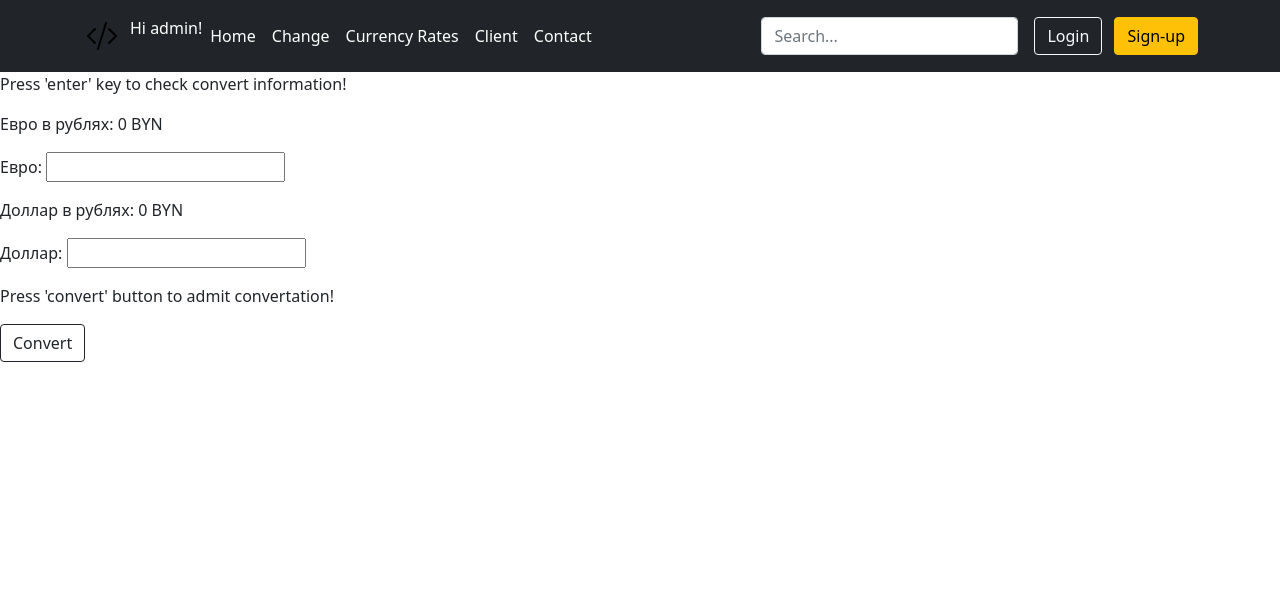
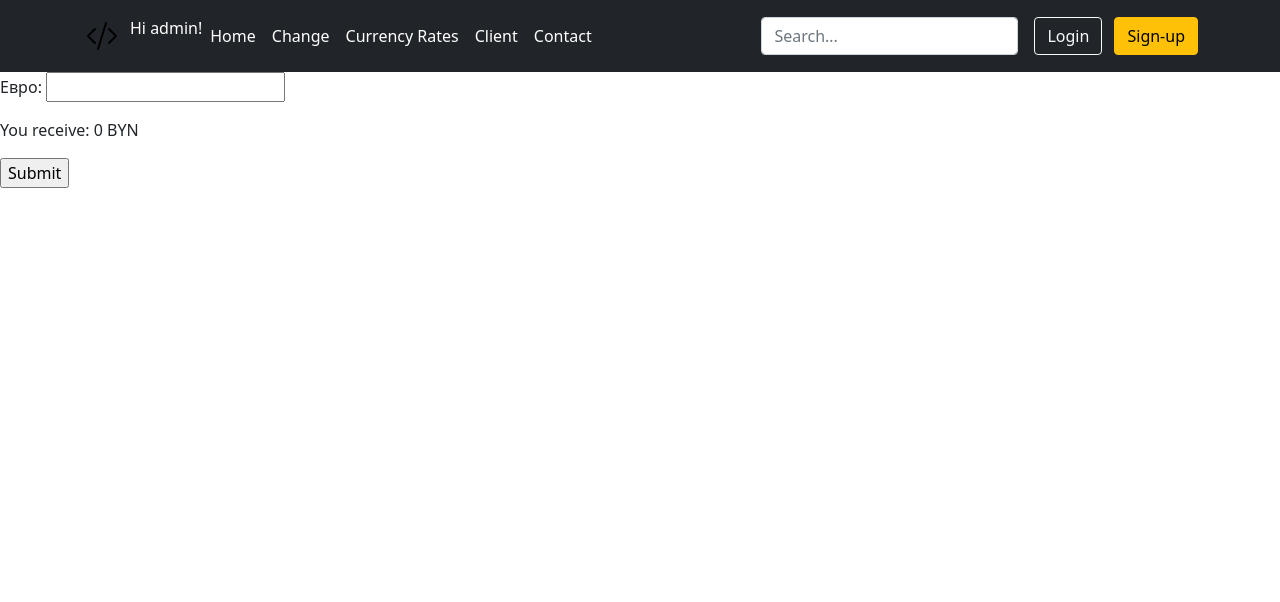
Before and after one commit to vdmglkv/ExchangeOffice, a Django app: page /change/ in a window 1280 px wide. Shown: the top 602 px of the page. Run offline with Django 3.2, Linux system fonts and the light colour scheme; the visitor is signed in with stand-in values (Sample User, id 1).

Commit message:
Update templates

```diff
--- a/ExchangeOffice/templates/OfficeApp/change.html
+++ b/ExchangeOffice/templates/OfficeApp/change.html
@@ -4,17 +4,23 @@
 {% block title %}Change{% endblock title %}
 {% block content %}
     {% if user.is_authenticated %}
-
-        <div class="convert">
-                <p>Press 'enter' key to check convert information!</p>
-                <p>Евро в рублях: <span class="eur-in-rub">0 BYN</span></p>
-                <p>Евро: <input type="text" class="eur-input"></p>
-                <p>Доллар в рублях: <span class="usd-in-rub">0 BYN</span></p>
-                <p>Доллар: <input type="text" class="usd-input"></p>
-                <p>Press 'convert' button to admit convertation!</p>
-                <button type="button" onclick="" class="btn btn-outline-dark me-2">Convert</button>
+    <form action="" method="post">
+        {% csrf_token %}
+        {{form.as_p}}
+        <p>Евро: <input type="text" class="eur-input"></p>
+        <p>You receive: <span class="eur-in-rub">0 BYN</span></p>
+        <input type="submit" value="Submit">
+    </form>
+<!--        <div class="convert">-->
+<!--                <p>Press 'enter' key to check convert information!</p>-->
+<!--                <p>Евро в рублях: <span class="eur-in-rub">0 BYN</span></p>-->
+<!--                <p>Евро: <input type="text" class="eur-input"></p>-->
+<!--                <p>Доллар в рублях: <span class="usd-in-rub">0 BYN</span></p>-->
+<!--                <p>Доллар: <input type="text" class="usd-input"></p>-->
+<!--                <p>Press 'convert' button to admit convertation!</p>-->
+<!--                <button type="button" onclick="" class="btn btn-outline-dark me-2">Convert</button>-->
             <script src="{% static 'js/script.js' %}"></script>
-        </div>
+<!--        </div>-->
 
     {% else %}
         <p>You are not logged in.</p>
--- a/ExchangeOffice/templates/OfficeApp/client.html
+++ b/ExchangeOffice/templates/OfficeApp/client.html
@@ -9,8 +9,9 @@
             <p>Balance: {{user.profile.balance.USD}} USD
                     {{user.profile.balance.EUR}} EUR
                     {{user.profile.balance.BYN}} BYN </p>
+            <img class="w-50 mx-auto d-block" src="../../media/{{user.profile.photo}}" alt="photo">
         {% endif %}
-
+<button type="button" onclick="window.location.href = 'http://127.0.0.1:8000/accounts/edit/';" class="btn btn-outline-dark me-2">Edit</button>
         <button type="button" onclick="window.location.href = 'http://127.0.0.1:8000/accounts/logout/';" class="btn btn-outline-dark me-2">Logout</button>
     {% else %}
         <p>You are not logged in.</p>
```
